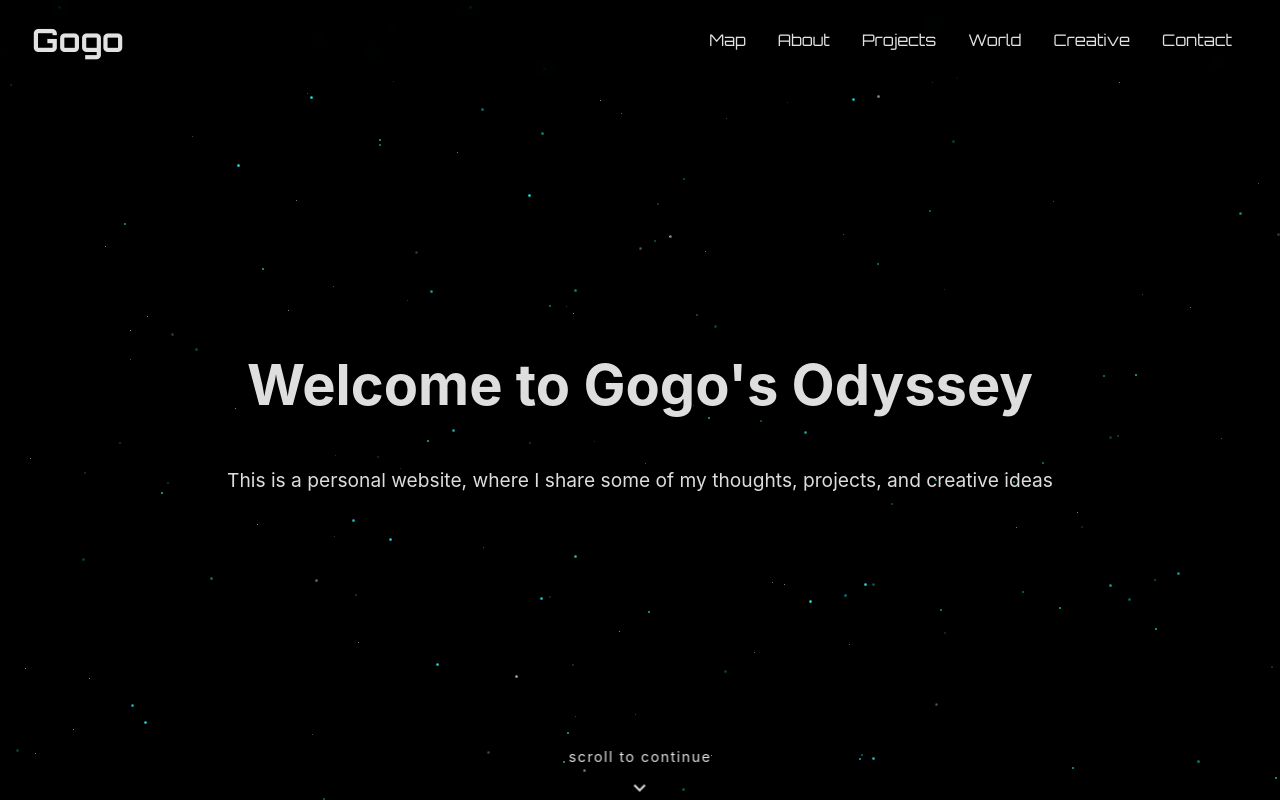
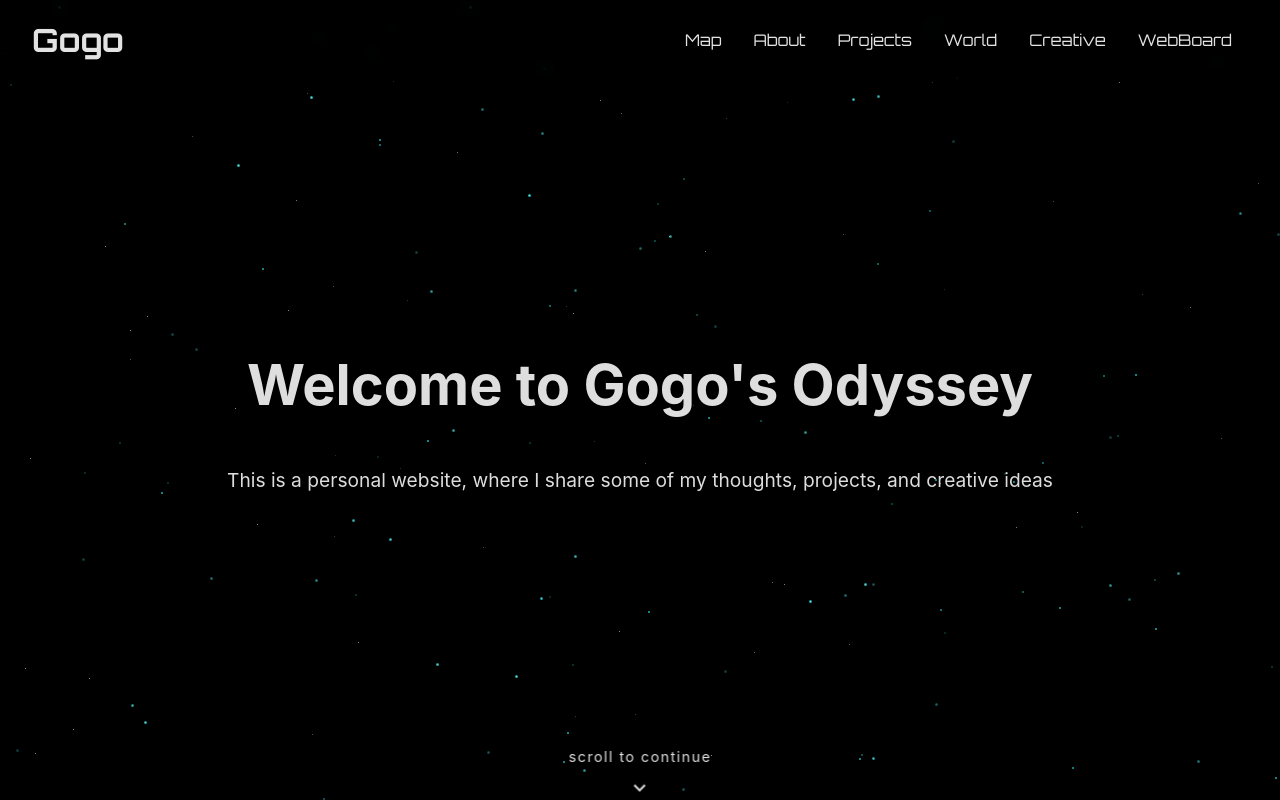
Before and after one commit to Gogo-XD/Gogo-Odyssey, a React (Vite) app: page / in a window 1280 px wide. Built offline with nearby package versions, Linux system fonts and the light colour scheme.

Commit message:
fix: changing header entry

```diff
--- a/src/components/Header.tsx
+++ b/src/components/Header.tsx
@@ -74,7 +74,7 @@ const Header: React.FC = () => {
           href="#WebBoard"
           onClick={scrollToContact}
         >
-          Contact
+          WebBoard
         </a>
       </div>
     </div>
```
